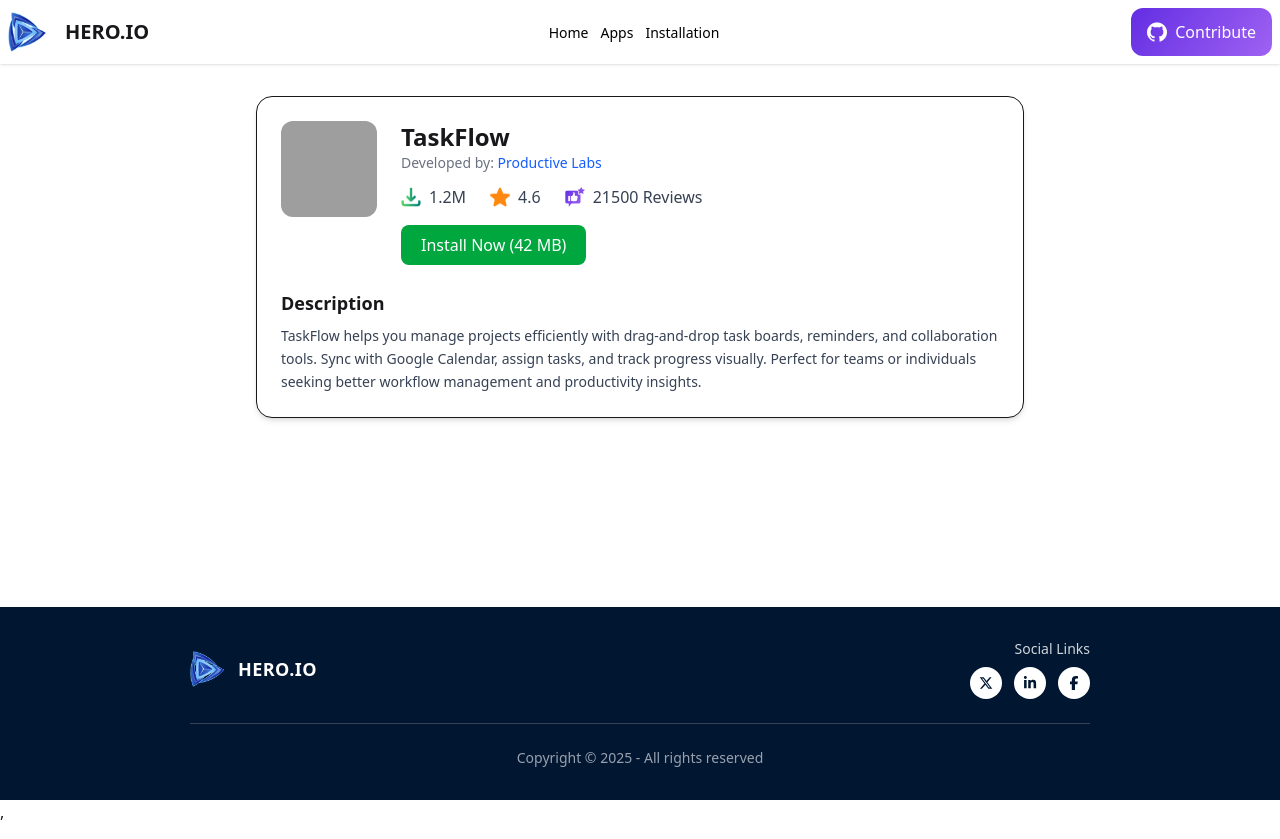
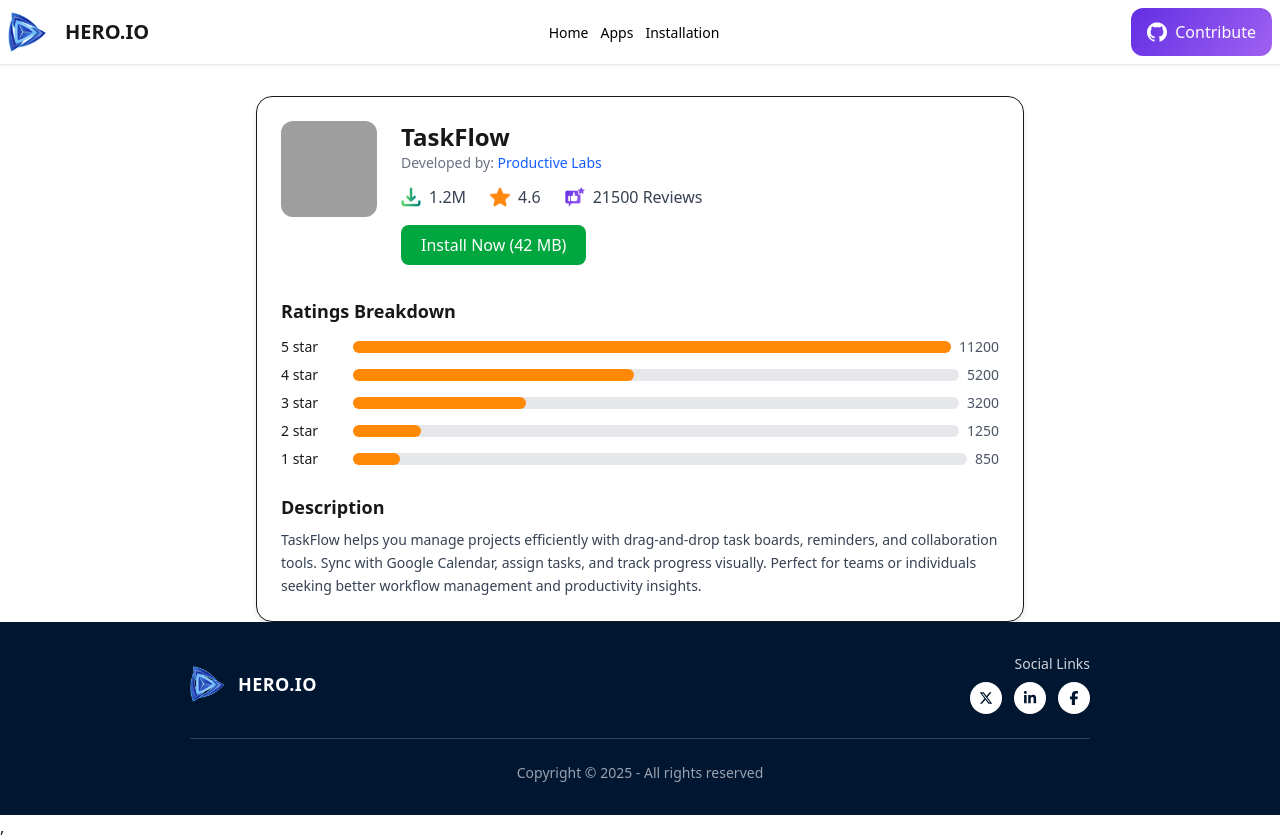
Before and after one commit to obayed324/app-somahar, a React (Vite) app: page /appDetails/1 in a window 1280 px wide. Built offline with nearby package versions, Linux system fonts and the light colour scheme; grey boxes are pictures that could not be loaded.

Commit message:
Correction

```diff
--- a/src/pages/AppsDetails/AppsDetails.jsx
+++ b/src/pages/AppsDetails/AppsDetails.jsx
@@ -33,6 +33,7 @@
 
   return (
     <div className="max-w-3xl mx-auto bg-white rounded-2xl shadow-md p-6 mt-8 border">
+      {/* Header Section */}
       <div className="flex items-start gap-6">
         <img
           src={app.image}
@@ -45,6 +46,7 @@
             <span className="text-gray-500">Developed by:</span> {app.companyName}
           </p>
 
+          {/* Stats */}
           <div className="flex items-center gap-6 mt-3 text-gray-700">
             <div className="flex items-center gap-2">
               <img src={downloadsIcon} alt="downloads" className="w-5 h-5" />
@@ -75,6 +77,34 @@
         </div>
       </div>
 
+      {/* ✅ Ratings Bar Graph */}
+      {app.ratings && app.ratings.length > 0 && (
+        <div className="mt-8">
+          <h2 className="text-lg font-semibold mb-3">Ratings Breakdown</h2>
+          {app.ratings
+            .slice()
+            .reverse()
+            .map((rating) => (
+              <div key={rating.name} className="flex items-center mb-2">
+                <span className="w-16 text-sm">{rating.name}</span>
+                <div className="flex-1 bg-gray-200 rounded-full h-3 mx-2">
+                  <div
+                    className="bg-orange-400 h-3 rounded-full"
+                    style={{
+                      width: `${
+                        (rating.count /
+                          Math.max(...app.ratings.map((r) => r.count))) *
+                        100
+                      }%`,
+                    }}
+                  ></div>
+                </div>
+                <span className="text-sm text-gray-600">{rating.count}</span>
+              </div>
+            ))}
+        </div>
+      )}
+
       {/* Description */}
       <div className="mt-6">
         <h2 className="text-lg font-semibold mb-2">Description</h2>
```
